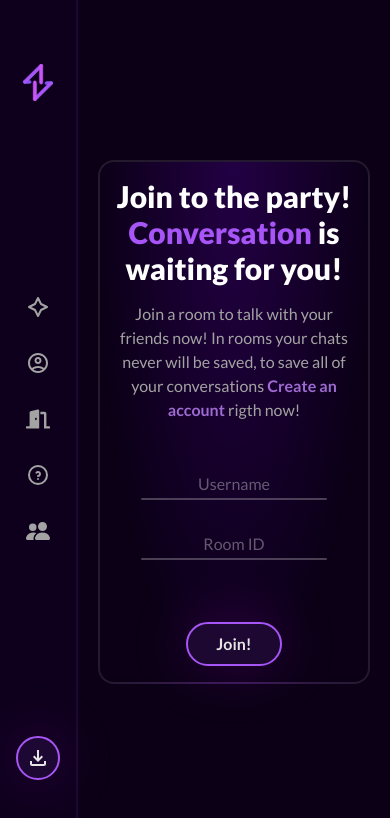
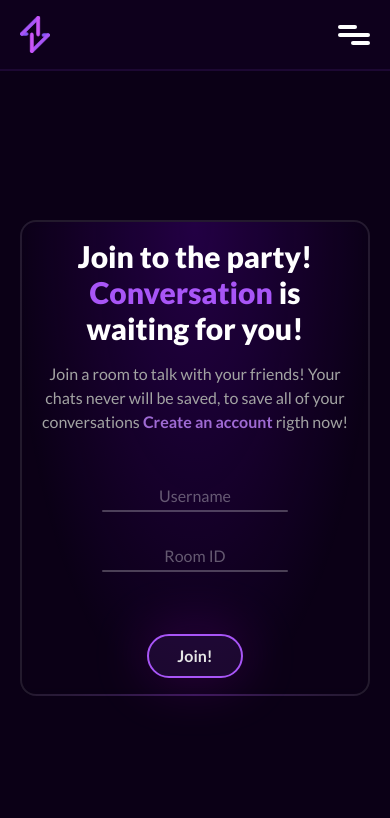
Before and after one commit to SebastianL-dev/Flare, a Next.js app in the folder client/web/: page /rooms/connect/join in a window 390 px wide. Shown: the top 818 px of the page. Built offline with nearby package versions, Linux system fonts and the light colour scheme; no server answers.

Commit message:
feat(web-rooms): add responsive design to rooms ✨
- Add responsive design to rooms.

- Fix send void messages.

```diff
--- a/client/web/src/app/rooms/connect/join/page.tsx
+++ b/client/web/src/app/rooms/connect/join/page.tsx
@@ -42,8 +42,8 @@ export default function CreateChat() {
               for you!
             </h1>
             <p className="w-full text-neutral-400 text-center">
-              Join a room to talk with your friends now! In rooms your chats
-              never will be saved, to save all of your conversations{" "}
+              Join a room to talk with your friends! Your chats never will be
+              saved, to save all of your conversations{" "}
               <a className="font-bold text-purple-400 text-opacity-80 cursor-pointer transition-all ease-linear hover:text-opacity-70 ">
                 Create an account
               </a>{" "}
--- a/client/web/src/app/rooms/connect/layout.tsx
+++ b/client/web/src/app/rooms/connect/layout.tsx
@@ -35,7 +35,7 @@ export default function RoomsLayout({
   children: React.ReactNode;
 }) {
   return (
-    <div className="flex h-screen">
+    <div className="flex h-screen max-sm:flex-col">
       <SimpleHeader />
       {children}
     </div>
--- a/client/web/src/app/rooms/connect/room/page.tsx
+++ b/client/web/src/app/rooms/connect/room/page.tsx
@@ -31,6 +31,7 @@ export default function RoomChat() {
   }, [socket]);
 
   const SendMessage = () => {
+    if (sendMessage != "") {
       socket?.emit("sendMessage", {
         userName: URLParams.get("user"),
         roomid: URLParams.get("roomid"),
@@ -39,11 +40,12 @@ export default function RoomChat() {
       });
 
       setSendMessage("");
+    }
   };
 
   return (
     <main className="flex justify-center h-full w-full">
-      <section className="h-[100%_-_margin] flex flex-col my-12 max-w-[800px] gap-4 bg-chat-card border-2 border-white border-opacity-10 p-6 rounded-xl w-full">
+      <section className="h-[100%_-_margin] flex flex-col my-12 max-w-[800px] max-[920px]:border-0 max-[920px]:my-0 max-[920px]:max-w-full gap-4 bg-chat-card border-2 border-white border-opacity-10 p-6 rounded-xl w-full">
         <div className="flex flex-col gap-2 overflow-y-scroll pr-4 h-full chat-scroll">
           {messages.map((message: IMessageData, index) => {
             const messageStyle =
--- a/client/web/src/components/common/buttons/simpleButton.tsx
+++ b/client/web/src/components/common/buttons/simpleButton.tsx
@@ -18,7 +18,7 @@ export default function SimpleButton({
 
   return (
     <Link
-      className={`flex items-center justify-center self-center hover:scale-110 ${style} bg-opacity-10 border-2 p-2 rounded-full transition-all ease-button duration-500 flex items-center justify-center`}
+      className={`flex items-center justify-center max-sm:hidden self-center hover:scale-110 ${style} bg-opacity-10 border-2 p-2 rounded-full transition-all ease-button duration-500 flex items-center justify-center`}
       href={link}
       aria-label={`${aria} link`}
       style={{ transformOrigin: "center" }}
--- a/client/web/src/components/header/simpleHeader.tsx
+++ b/client/web/src/components/header/simpleHeader.tsx
@@ -11,8 +11,8 @@ import { BsPeopleFill } from "react-icons/bs";
 // TODO: Add show/hide animation to the header
 export default function SimpleHeader() {
   return (
-    <header className="flex flex-col h-full w-fit bg-[#120022] bg-opacity-60 backdrop-blur-[6px] border-opacity-10 transition-all ease-linear duration-300 z-50 border-r-2 border-purple-500">
-      <div className="flex h-full flex-col justify-between my-16 px-4 items-center">
+    <header className="flex sm:flex-col sm:h-full max-sm:w-full w-fit bg-[#120022] bg-opacity-60 backdrop-blur-[6px] border-opacity-10 transition-all ease-linear duration-300 z-50 sm:border-r-2 max-sm:border-b-2 border-purple-500">
+      <div className="flex sm:h-full max-sm:w-[calc(100%_-_40px)] max-sm:mx-5 max-sm:py-4 sm:flex-col justify-between sm:my-16 sm:px-4 items-center">
         <Link
           className="hover:scale-110 transition-all ease-bounce duration-500"
           href={"/"}
@@ -21,8 +21,8 @@ export default function SimpleHeader() {
           <Image src={Logo} alt="Home Logo" width={30} height={38} />
         </Link>
 
-        <nav className="flex items-center">
-          <ul className="flex flex-col gap-4">
+        <nav className="flex items-center max-sm:hidden">
+          <ul className="flex sm:flex-col gap-4">
             <SimpleNavButton
               icon={<TbFlare className="w-6 h-6" />}
               aria="Discover"
@@ -57,6 +57,27 @@ export default function SimpleHeader() {
           aria="Dowload"
           color="purple"
         />
+
+        <div className="flex gap-8 sm:hidden">
+          <input className="hidden" type="checkbox" id="checkbox" />
+          <label
+            htmlFor="checkbox"
+            className="lg:hidden toggle w-8 h-fit self-center cursor-pointer flex flex-col justify-center gap-1 hover:scale-110 duration-500"
+          >
+            <div
+              className="bars w-[60%] duration-300 h-1 bg-white rounded-full"
+              id="bar1"
+            ></div>
+            <div
+              className="bars w-full h-1 bg-white rounded-full duration-700"
+              id="bar2"
+            ></div>
+            <div
+              className="bars w-[60%] self-end duration-300 h-1 bg-white rounded-full"
+              id="bar3"
+            ></div>
+          </label>
+        </div>
       </div>
     </header>
   );
--- a/client/web/src/contexts/serverCtx.tsx
+++ b/client/web/src/contexts/serverCtx.tsx
@@ -19,7 +19,7 @@ export const ServerProvider = ({ children }: { children: React.ReactNode }) => {
   };
 
   useEffect(() => {
-    setSocketConection(io("http://localhost:3001"));
+    setSocketConection(io("https://flare-brb6.onrender.com"));
   }, []);
 
   return (
```
Lines whose indentation alone changed are shown as unchanged.
